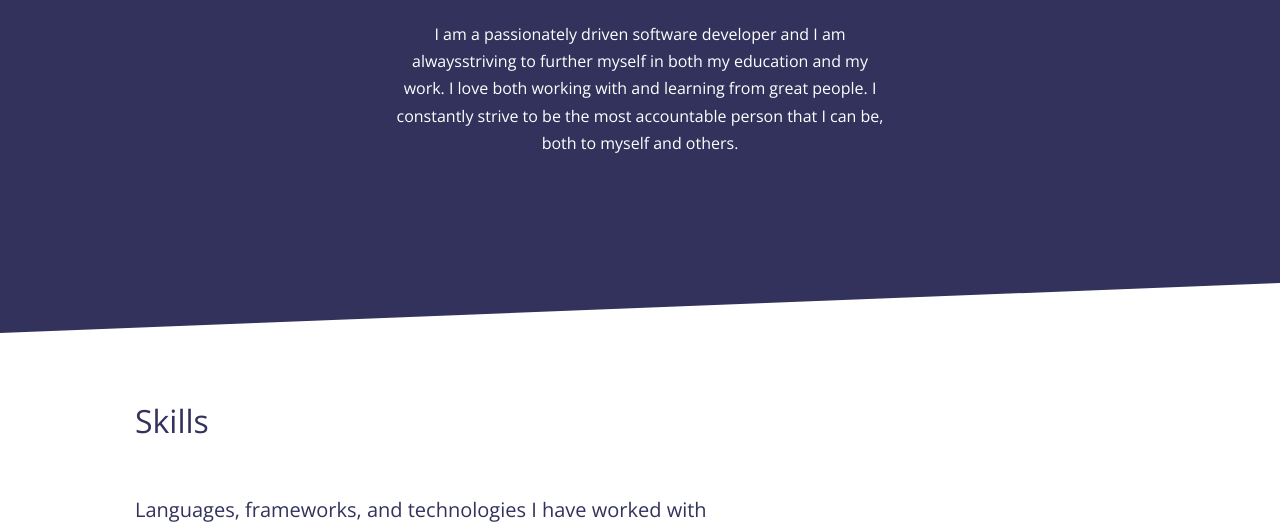
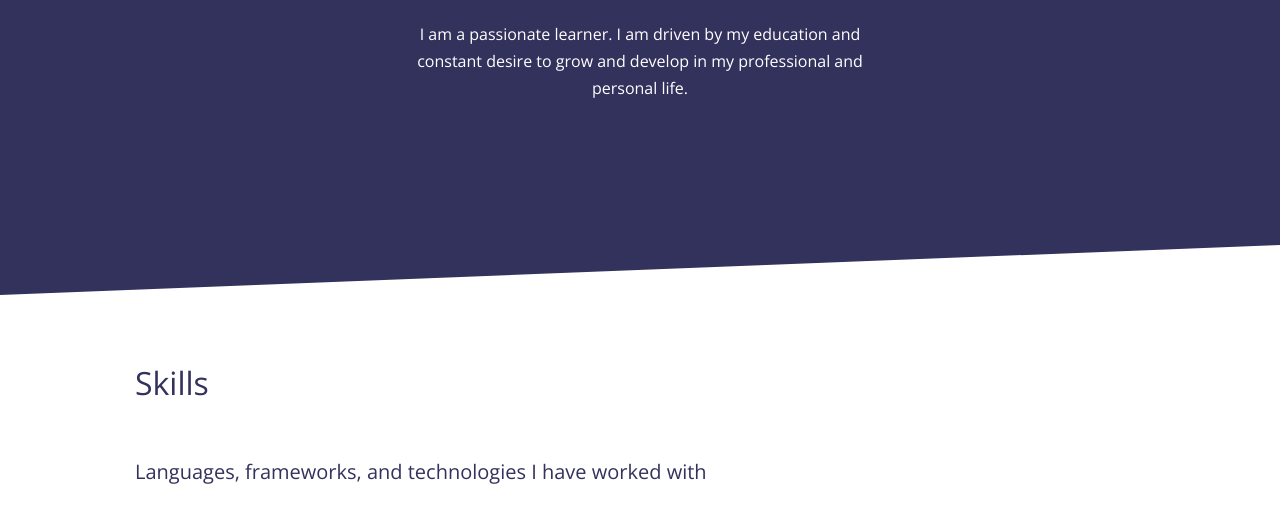
Before and after one commit to GenesisBenitez/page-setup, a website: page index.html in a window 1280 px wide. Shown: the part 277-807 px from the top of the page. Drawn offline with nearby package versions, Linux system fonts and the light colour scheme; some packages are replaced by stand-ins of ours.

Commit message:
fixed up

```diff
--- a/index.html
+++ b/index.html
@@ -123,9 +123,9 @@ Coded by www.creative-tim.com
                   <!-- <img src="https://media-exp1.licdn.com/dms/image/C4D03AQEoii-3xUUndg/profile-displayphoto-shrink_800_800/0/1635276173974?e=1655337600&v=beta&t=RDtu5AjJoh-MxUSpeVEMbczpJF4z1ApQdYkK9235nv4" alt="Circle image" class="img-fluid rounded-circle shadow" style="width: 150px;"> -->
 
                 <p class=" text-white lead-text mt-4">
-                  I am a passionately driven software developer and I am alwaysstriving
-                  to further myself in both my education and my work. I love both working with and learning from great people. I
-                  constantly strive to be the most accountable person that I can be, both to myself and others.</p>
+                  I am a passionate learner. I am driven by my education and constant desire to grow and develop in my professional and personal life.
+
+                 </p>
 
               </div>
             </div>
```
